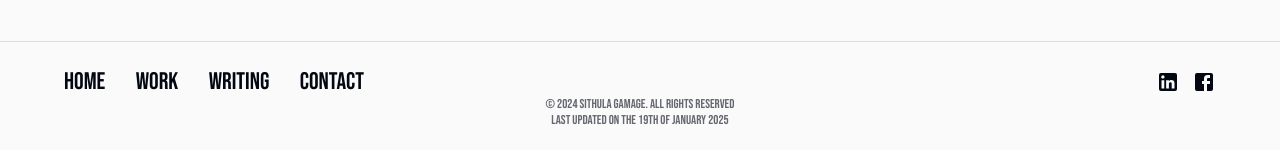
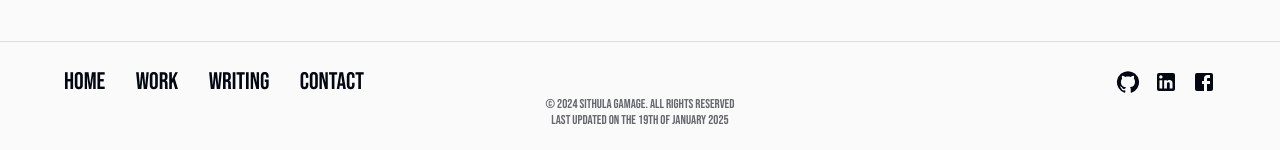
Before and after one commit to SithulaGamage/Sithula-Gamage-Portfolio, a React (Vite) app: page / in a window 1280 px wide. Shown: the part 704-854 px from the top of the page. Built offline with nearby package versions, Linux system fonts and the light colour scheme; a web font is replaced by a local one.

Commit message:
Finished V1.3

```diff
--- a/src/Components/Footer/Footer.css
+++ b/src/Components/Footer/Footer.css
@@ -53,7 +53,7 @@
 
 .footer-quick-link-icons-container {
     /* width: calc(12.5% - 7%); Revert back to 12.5% if the emailicon and github icon are added back */
-    width: 60px;
+    width: 100px;
     display: flex;
     justify-content: space-between;
 }
@@ -81,7 +81,7 @@
     }
 }
 
-@media (max-width: 450px) {
+@media (max-width: 500px) {
     .footer-container {
         flex-direction: column;
         gap: 15px;
--- a/src/Components/Footer/Footer.jsx
+++ b/src/Components/Footer/Footer.jsx
@@ -36,8 +36,8 @@ export const Footer = () => {
         navigate('/contact')
     };
     // const emailClick = () => { navigate('/') };
-    // const githubClick = () => { navigate('/work') };
 
+    const githubClick = () => { window.open('https://github.com/SithulaGamage', '_blank') };
     const linkedinClick = () => { window.open('https://www.linkedin.com/in/sithulagamage', '_blank') };
     const facebookClick = () => { window.open('https://www.facebook.com/profile.php?id=61558540310010', '_blank') };
 
@@ -55,7 +55,7 @@ export const Footer = () => {
 
                 <div className='footer-quick-link-icons-container'>
                     {/* <EmailIcon onClick={emailClick} className='footer-email-icon'/> */}
-                    {/* <GitHubIcon onClick={githubClick} className='footer-github-icon'/> */}
+                    <GitHubIcon onClick={githubClick} className='footer-github-icon'/>
                     <LinkedInIcon onClick={linkedinClick} className='footer-linkedin-icon'/>
                     <FacebookIcon onClick={facebookClick} className='footer-facebook-icon'/>
                 </div>
```
